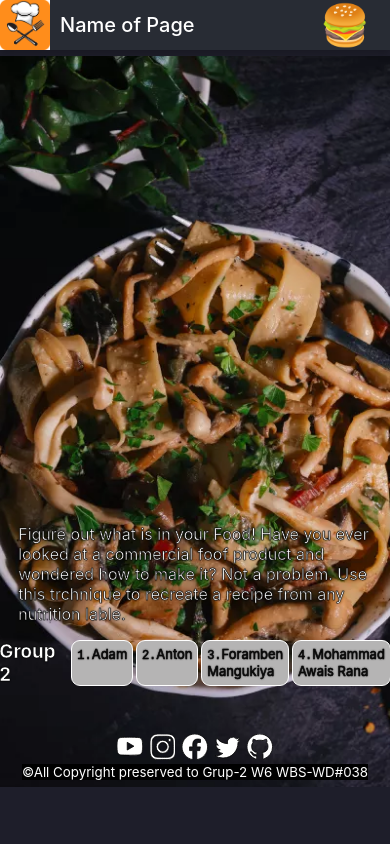
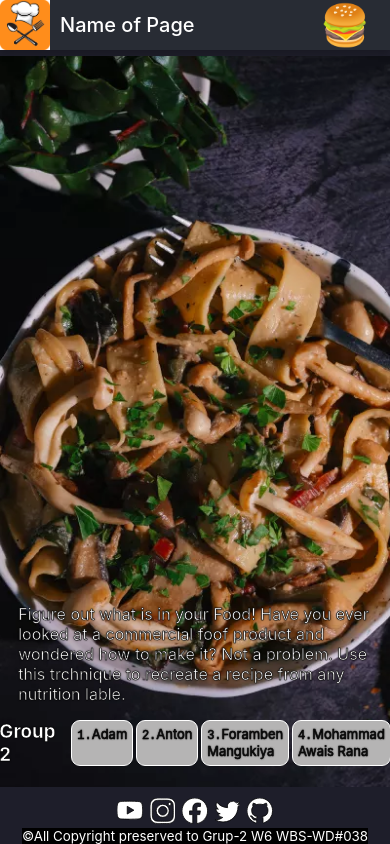
Before and after one commit to ForambenMangukiya/CMS_Cookbook, a React (Create React App) app: page / in a window 390 px wide. Built offline with nearby package versions, Linux system fonts and the light colour scheme; no server answers.

Commit message:
footer_blur some Css

```diff
--- a/src/App.css
+++ b/src/App.css
@@ -4,6 +4,7 @@
   display: flex;
   flex-direction: column;
   min-height: 100vh;
+  background-color: #1e1e2a;
   background-image: url(./img/Landing_page_2_Image.webp);
   position: fixed;
   min-width: 100%;
@@ -140,6 +141,7 @@ img {
 
   .App {
     background-size: 200%;
+    background-color: #1e1e2a;
   }
 }
 
--- a/src/Components/footer/footer.css
+++ b/src/Components/footer/footer.css
@@ -89,11 +89,12 @@
   font-size: 1.6rem;
   stroke-width: .5;
   stroke: rgb(0, 0, 0);
-  cursor: pointer;
+  /* cursor: pointer; */
   transition: all 0.5s ease;
 }
 
 .footer_right svg:hover{
+  transform: scale(1.1);
   color: royalblue;
   border: 1px solid royalblue;
   border-radius: 40%;
@@ -157,6 +158,8 @@
 }
 
 .group_members_link:hover{
+  transform: scale(1.1);
+  font-size: medium;
   color: royalblue;
   border: 1px solid royalblue;
 }
@@ -213,13 +216,18 @@
 
   .footer{
     height: auto;
-    margin: 1rem;
-    padding: 1rem;
+    margin: 0 1em 0 1em;
+    padding: 0 1em 0 1em;
+  }
+  .footer_wrap{
+    margin: 0 1em 0 1em;
+    padding: 0 1em 1em 1em;
   }
 
   .footer_content{
     padding: 0;
     flex-direction: column;
+    gap: 0;
   }
 
   .footer_right{
```
